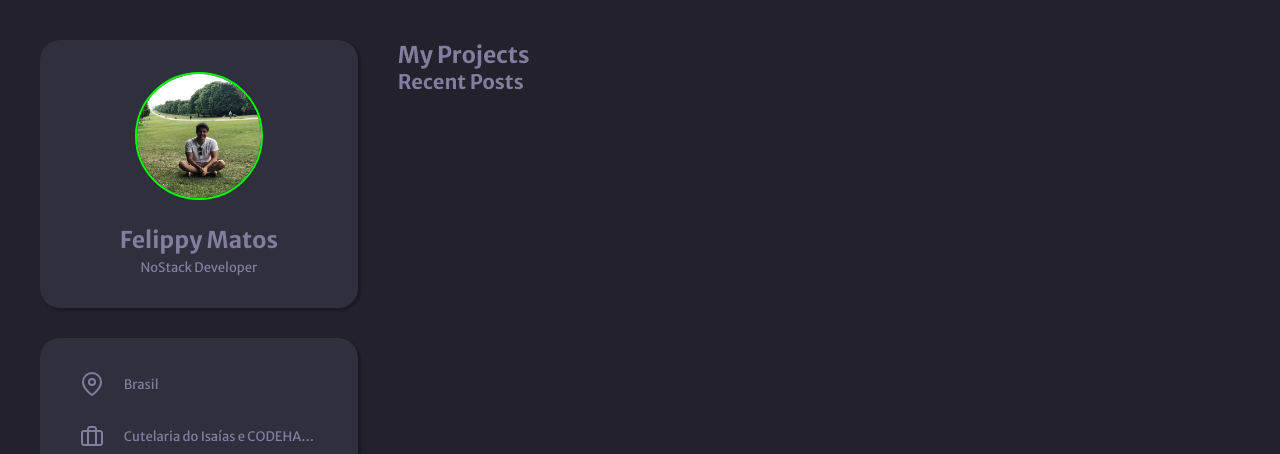
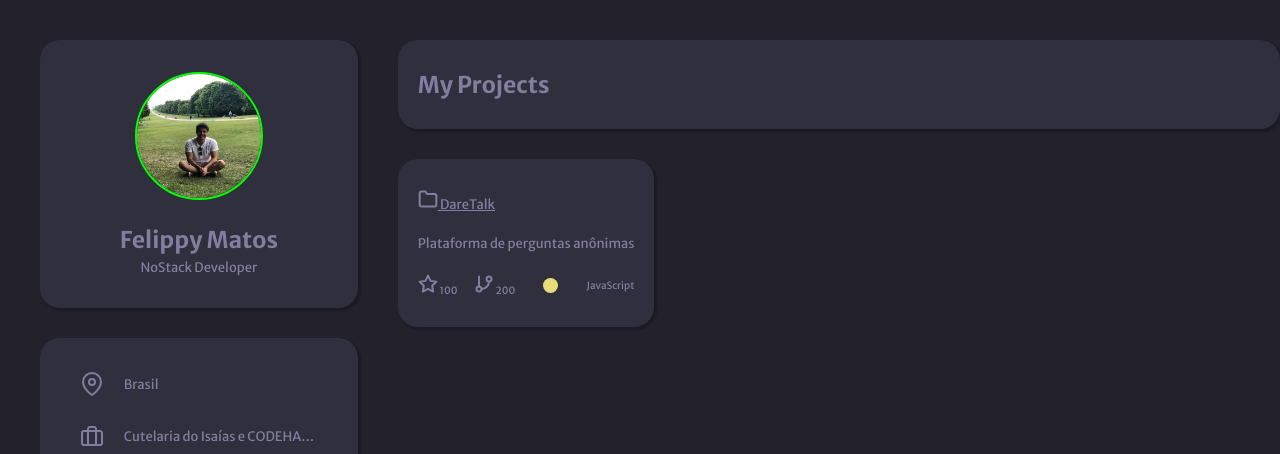
Before and after one commit to felippym/darefolio, a plain HTML site: page index.html in a window 1280 px wide. Shown: the top 454 px of the page. Drawn offline with Linux system fonts and the light colour scheme.

Commit message:
att antes da formatacao

```diff
--- a/index.html
+++ b/index.html
@@ -108,16 +108,41 @@
       </div>
     </aside>
     <main>
-      <h1>My Projects</h1>
-      <div class="allprojects">
-        <div class="project"></div>
-        <div class="project"></div>
+      <div class="wrapper">
+        <h1>My Projects</h1>
       </div>
-      <h2>Recent Posts</h2>
+      <div class="cardprojects">
+        <div class="project">
+          <a href="">
+            <img src="./assets/folder.svg" alt="icone de arquivo">
+            DareTalk
+          </a>
+          <p>Plataforma de perguntas anônimas</p>
 
-      <div class="posts"></div>
+          <div class="projecticons">
+            <div class="github">
+              <div>
+                <img src="./assets/star.svg" alt="estrela">
+                <span>100</span>
+              </div>
 
-    </main>
+              <div>
+                <img src="./assets/git-branch.svg" alt="git branch">
+                <span>200</span>
+              </div>
+            </div>
+
+            <span class="jsicon"></span> JavaScript
+
+          </div>
+        </div>
+      </div>
+  </div>
+  <h2>Recent Posts</h2>
+
+  <div class="posts"></div>
+
+  </main>
 
   </div>
 
--- a/style.css
+++ b/style.css
@@ -14,7 +14,7 @@
   --background: #22212C;
   --backgroudwrapper: #302F3D;
   --button: #CB92B1;
-
+  --javascript: #E7DE79;
 }
 
 /* Utilizando flex basis para separação da tela */
@@ -212,3 +212,57 @@ body {
 
 
 /* #### PARTE II - Inicianando a MAIN - FLEX 1 #### */
+
+main .wrapper {
+  background-color: var(--backgroudwrapper);
+  box-shadow: 2px 2px 2px 1px rgba(0, 0, 0, 0.2);
+  border-radius: 20px;
+
+  padding: 3rem 2rem;
+  margin-bottom: 3rem;
+}
+
+main .cardprojects {
+  display: flex;
+  gap: 3rem;
+}
+
+main .project {
+
+  background-color: var(--backgroudwrapper);
+  box-shadow: 2px 2px 2px 1px rgba(0, 0, 0, 0.2);
+  border-radius: 20px;
+  padding: 3rem 2rem;
+
+  display: flex;
+  flex-direction: column;
+
+}
+
+main .project p {
+
+  margin: 2.2rem 0rem;
+
+}
+
+main .cardprojects .projecticons {
+  display: flex;
+  justify-content: space-between;
+  align-items: center;
+}
+
+main .cardprojects .projecticons .github {
+
+  display: flex;
+  flex-direction: row;
+  align-items: center;
+  gap: 1.6rem;
+
+}
+
+main .cardprojects .projecticons .jsicon {
+  width: 1.5rem;
+  height: 1.5rem;
+  background-color: var(--javascript);
+  border-radius: 50%;
+}
```
Also changed, not shown: assets/folder.svg (added), assets/git-branch.svg (added), assets/star.svg (added).
